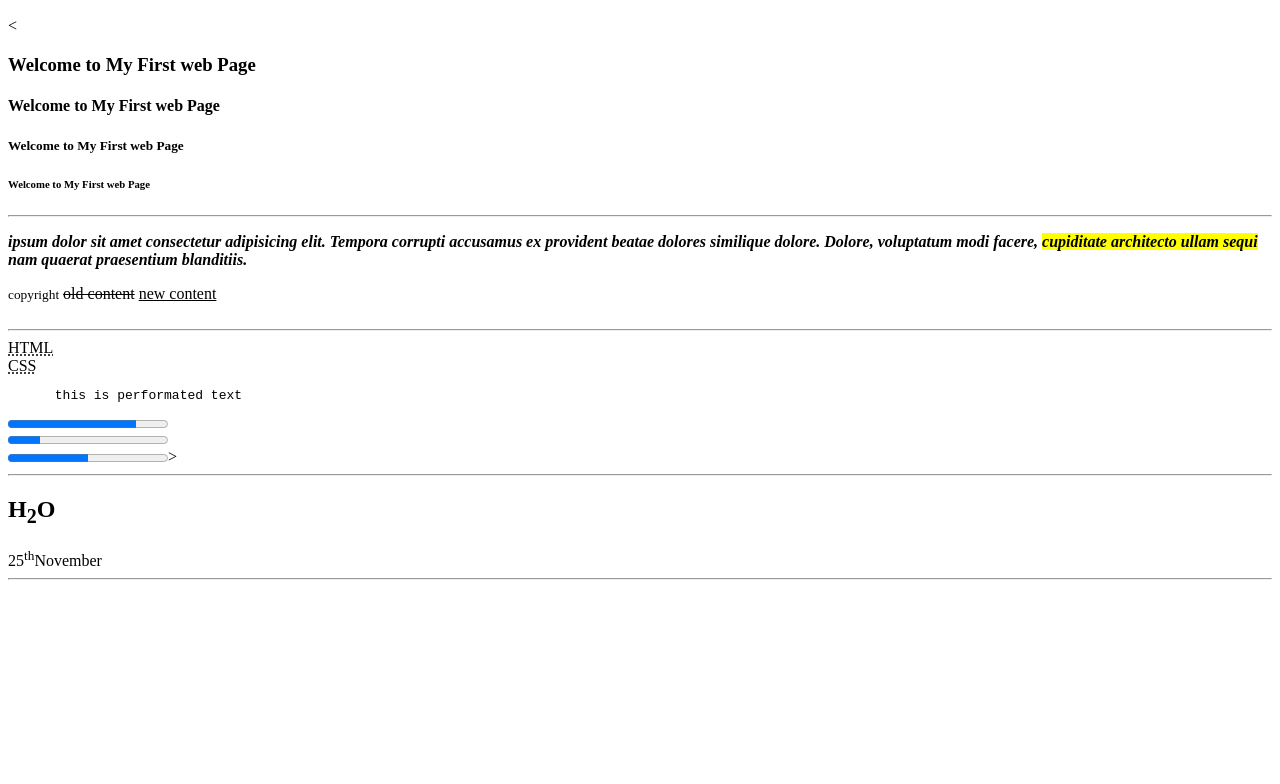
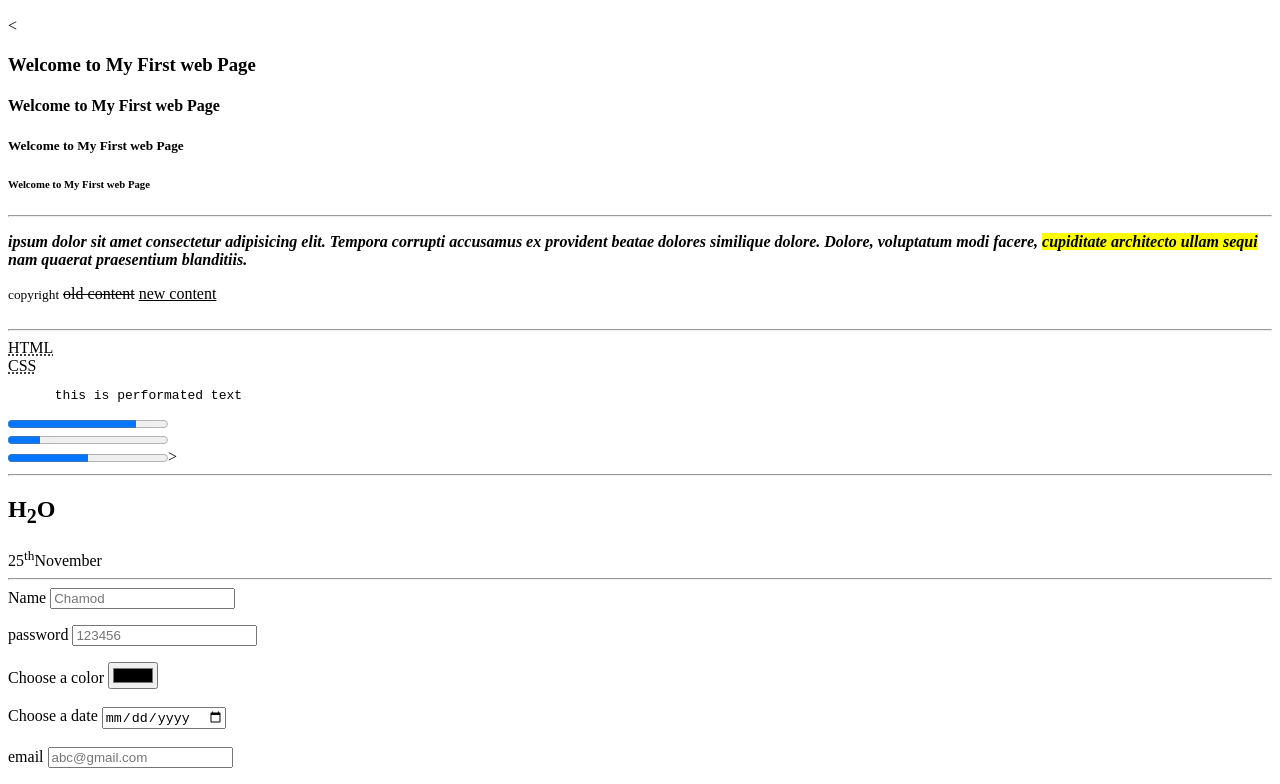
Before and after one commit to ChamodChathumina/Html_tags, a plain HTML site: page index.html in a window 1280 px wide. Shown: the part 96-880 px from the top of the page. Before the commit the page ends 800 px from the top, so only its background shows below. Drawn offline with Linux system fonts and the light colour scheme.

Commit message:
form tag

```diff
--- a/index.html
+++ b/index.html
@@ -1,4 +1,4 @@
-<html>
+<DOCKTYPE html>
 
     <head>
         <title>My First Web page</title>
@@ -14,7 +14,8 @@
             <hr>
             <p><b><i> ipsum dolor sit amet consectetur adipisicing elit. Tempora corrupti accusamus ex provident beatae
                         dolores
-                    similique dolore. Dolore, voluptatum modi facere, <mark> cupiditate architecto ullam sequi</mark>
+                        similique dolore. Dolore, voluptatum modi facere, <mark> cupiditate architecto ullam
+                            sequi</mark>
                         nam quaerat
                         praesentium blanditiis.</i></b></p>
             <!-- small text -->
@@ -49,4 +50,25 @@
     <!-- superscript text -->
     <h25>25<sup>th</sup>November</h25>
     <hr>
+
+    <!-- Form tags -->
+    <form>
+        <label for="name">Name</label>
+        <input type="text" id="name" placeholder="Chamod" name="name"><br>
+    </form>
+    <form>
+        <label for="password">password</label>
+        <input type="password" id="password" placeholder="123456" password="password"><br>
+    </form>
+    <form>
+        <label for="color">Choose a color</label>
+        <input type="color" id="color" color="color"><br>
+        <br>
+        <label for="date">Choose a date</label>
+        <input type="date" id="date" date="date"><br>
+        <br>
+        <label for="email">email</label>
+        <input type="email" id="email" placeholder="abc@gmail.com" email="email"><br>
+    </form>
+
     </html>
```
Lines whose indentation alone changed are shown as unchanged.
